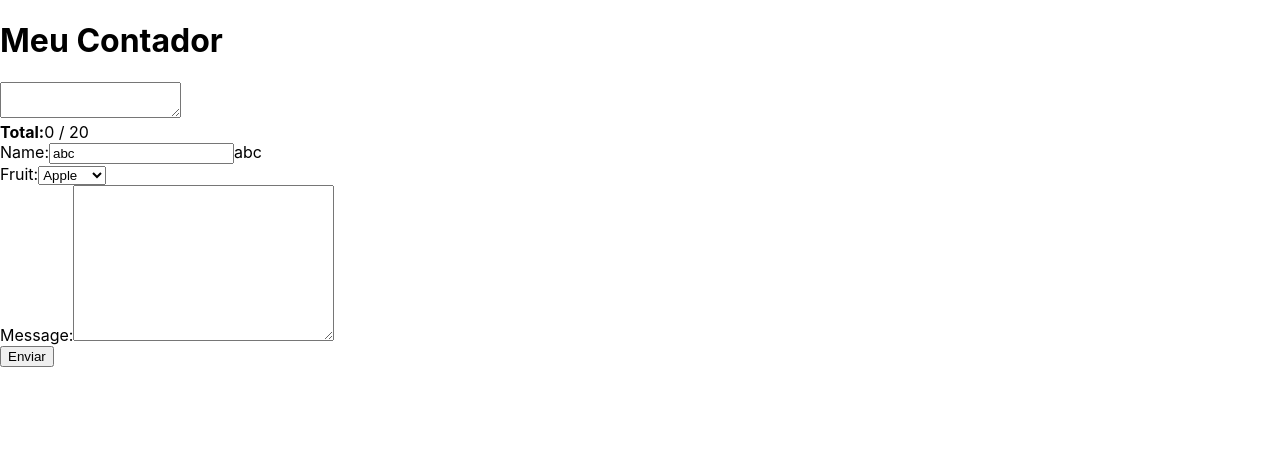
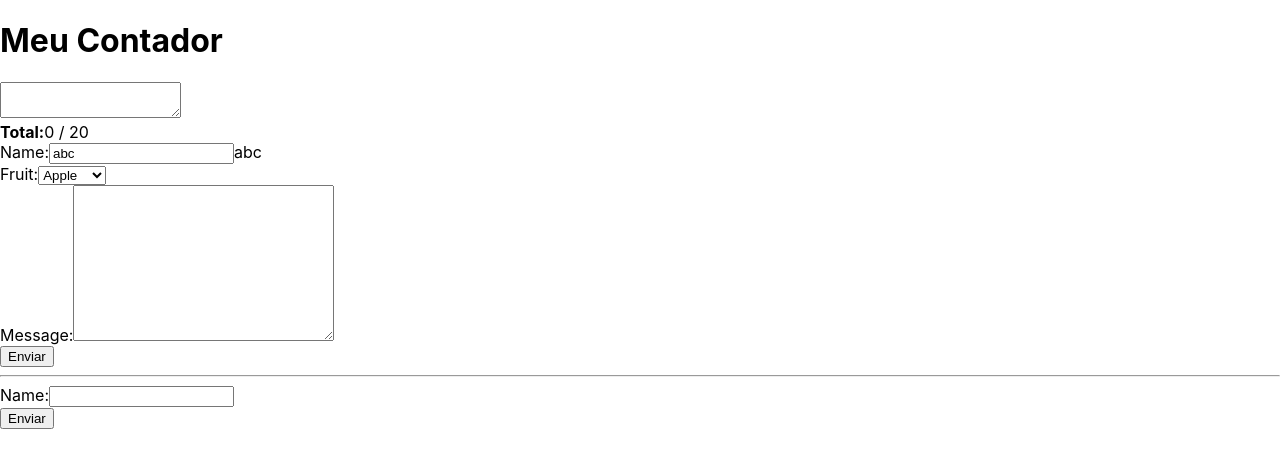
Before and after one commit to luiscns-alt/react-introducao, a React (Create React App) app in the folder my-app/: page / in a window 1280 px wide. Shown: the top 468 px of the page. Built offline with nearby package versions, Linux system fonts and the light colour scheme.

Commit message:
componentes não controlados

```diff
--- a/my-app/src/App.js
+++ b/my-app/src/App.js
@@ -2,12 +2,15 @@
 
 import TextCounter from "./TextCounter";
 import MyForm from "./MyForm";
+import MyForm2 from "./MyForm2";
 
 function App() {
   return (
       <div>
         <TextCounter limit={20} />
           <MyForm />
+          <hr />
+          <MyForm2 />
       </div>
   );
 }
--- /dev/null
+++ b/my-app/src/MyForm2.js
@@ -0,0 +1,36 @@
+import React, { Component } from 'react';
+
+class MyForm2 extends Component {
+    constructor(props) {
+        super(props);
+
+        this.inputName = React.createRef();
+
+        this.handleSubmit = this.handleSubmit.bind(this);
+    }
+
+    handleSubmit(e) {
+        console.log(this.inputName.current.value);
+        e.preventDefault();
+    }
+
+    render() {
+        return (
+            <form onSubmit={this.handleSubmit}>
+                <div>
+                    <label>
+                        Name:
+                        <input
+                            type='text'
+                            name='name'
+                            ref={this.inputName}
+                        />
+                    </label>
+                </div>
+                <input type="submit" value='Enviar' />
+            </form>
+        );
+    }
+}
+
+export default MyForm2;
```
